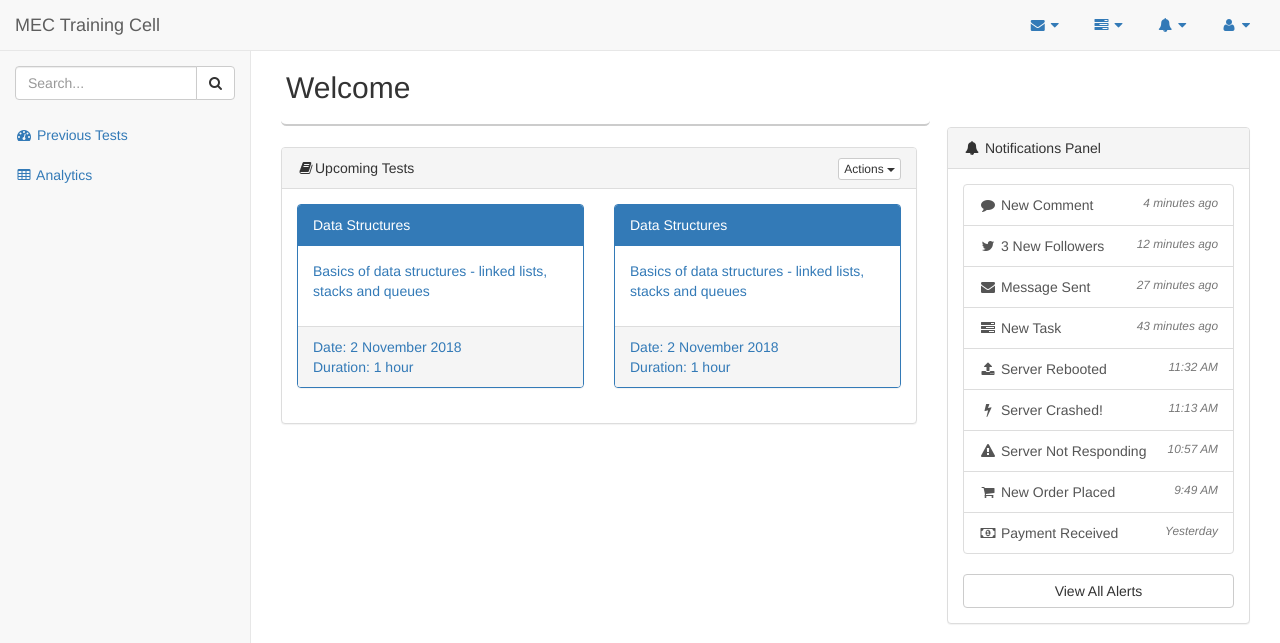
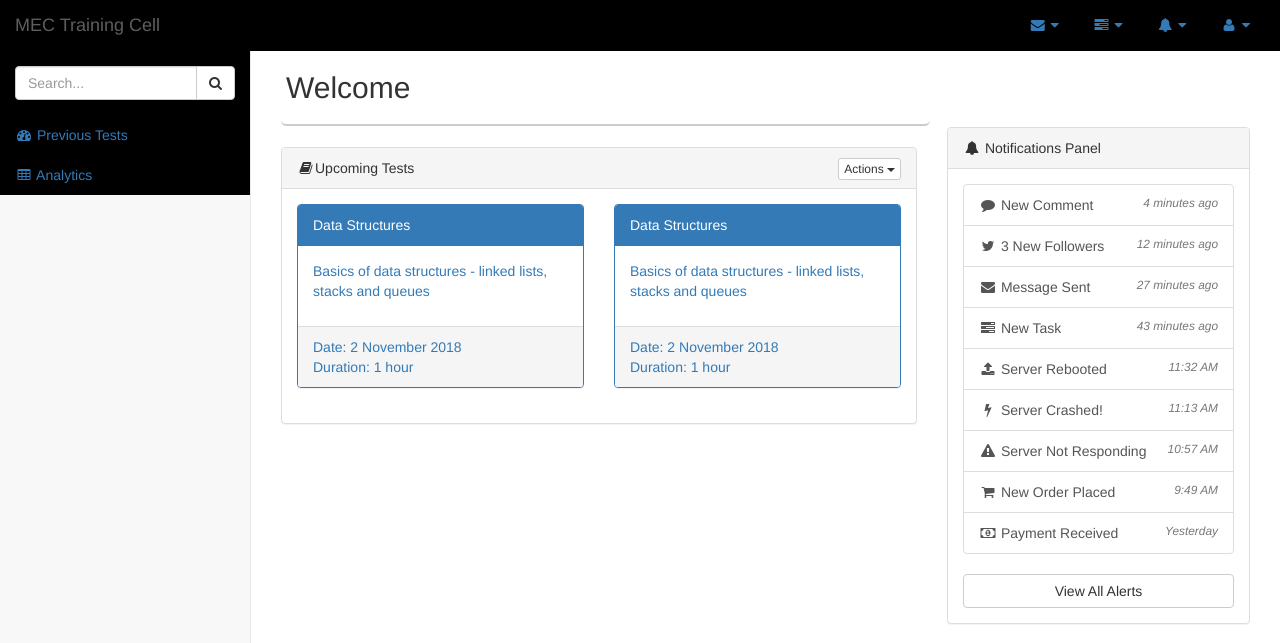
Before and after one commit to kurian-thomas/dbms_project, a Django app: page /tc/dashboard/ in a window 1280 px wide. Shown: the top 643 px of the page. Run offline with Django 3.2, Linux system fonts and the light colour scheme; data that the repository does not hold is empty; some libraries are stand-ins or nearby versions.

Commit message:
dashboard

```diff
--- a/tc_app/templates/tc_app/base.html
+++ b/tc_app/templates/tc_app/base.html
@@ -51,7 +51,7 @@
 
 </head>
 
-<body>
+<body >
 {% block body %}
 {% endblock %}
 </body>
--- a/tc_app/templates/tc_app/navbar.html
+++ b/tc_app/templates/tc_app/navbar.html
@@ -1,4 +1,4 @@
-<nav class="navbar navbar-default navbar-static-top" role="navigation" style="margin-bottom: 0">
+<nav class="navbar navbar-default navbar-static-top" role="navigation" style="margin-bottom: 0;background-color: black;border-color: black;">
     <div class="navbar-header">
         <button type="button" class="navbar-toggle" data-toggle="collapse" data-target=".navbar-collapse">
             <span class="sr-only">Toggle navigation</span>
@@ -220,7 +220,7 @@
     </ul>
     <!-- /.navbar-top-links -->
 
-    <div class="navbar-default sidebar" role="navigation">
+    <div class="navbar-default sidebar" role="navigation" style="background-color: black;">
         <div class="sidebar-nav navbar-collapse">
             <ul class="nav" id="side-menu">
                 <li class="sidebar-search">
```
